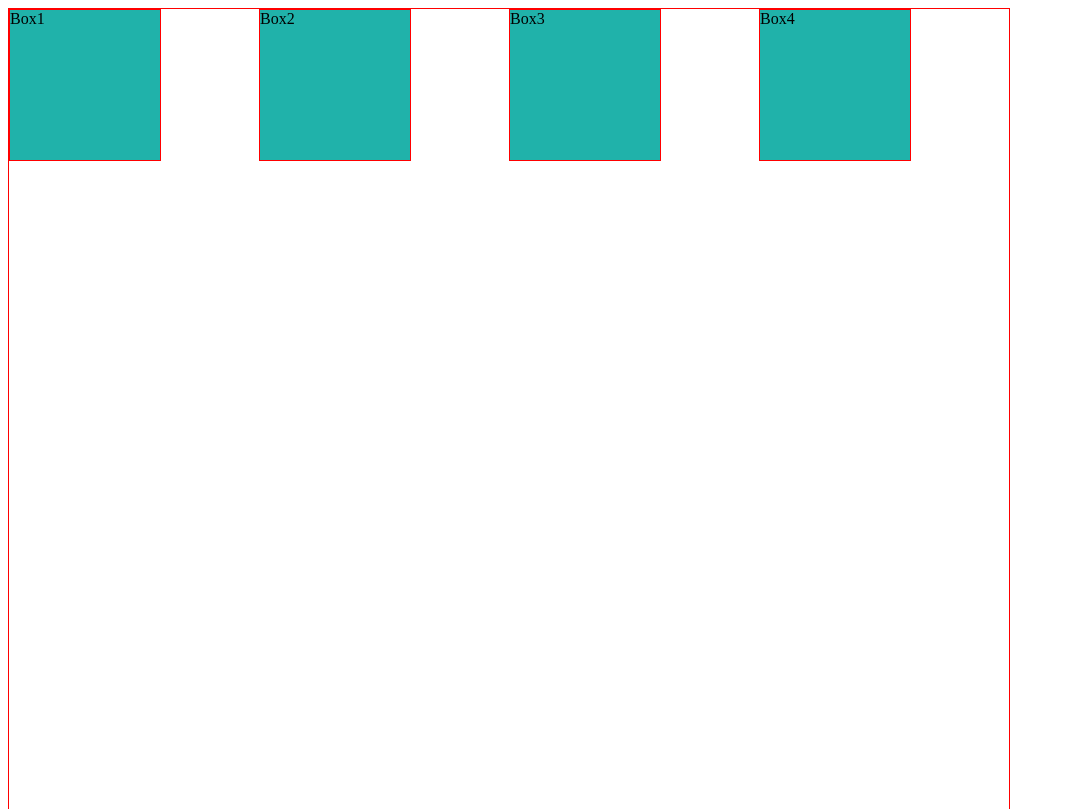
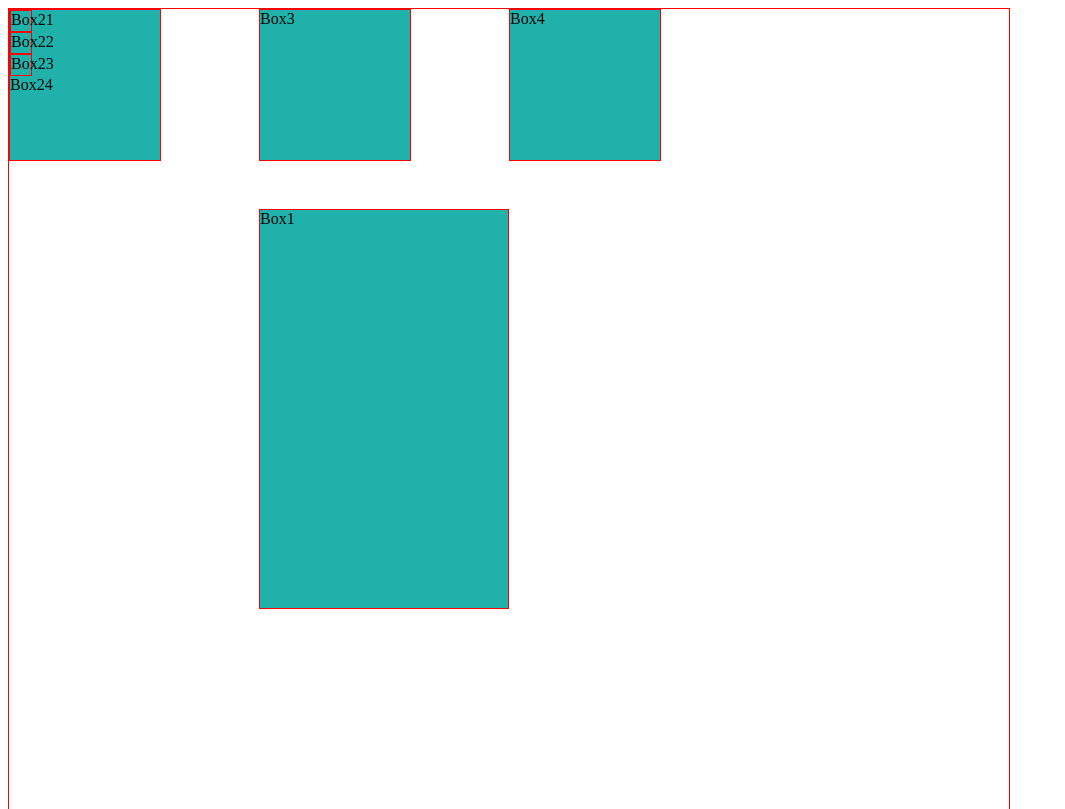
Before and after one commit to Jeet2024-lab/ABES-TOT-FSD, a plain HTML site: page Day3 CSS2/grid.html in a window 1280 px wide. Shown: the top 809 px of the page, without its empty margins (0-1065 px from the left). Drawn offline with Linux system fonts and the light colour scheme.

Commit message:
grid final version

```diff
--- a/Day3 CSS2/grid.html
+++ b/Day3 CSS2/grid.html
@@ -9,7 +9,13 @@
 <body>
 <div class="box">
 <div class="box1">Box1</div>
-<div class="box2">Box2</div>
+<div class="box2">
+    <div class="box21">Box21</div>
+    <div class="box22">Box22</div>
+    <div class="box23">Box23</div>
+    <div class="box24">Box24</div>
+
+</div>
 <div class="box3">Box3</div>
 <div class="box4">Box4</div>
 
--- a/Day3 CSS2/style.css
+++ b/Day3 CSS2/style.css
@@ -101,29 +101,73 @@ background-color: lightsalmon;
 }
 
 .box1{
-height: 150px;
-    width: 150px;
+/* height: 150px; */
+    /* width: 150px; */
+    height: auto;
+    width: auto;
     border: 1px solid red;
     background-color: lightseagreen;
+    grid-column-start: 2;
+    grid-column-end: 3;
+    grid-row-start: 2;
+    grid-row-end: 3;
+
 }
 
 .box2{
  height: 150px;
     width: 150px;
     border: 1px solid red;
-      background-color: lightseagreen
+      background-color: lightseagreen;
+      grid-template-columns: repeat(2,1fr);
+      grid-template-rows:repeat(2,1fr) ;
+
+
+}
+.box21{
+ height: 20px;
+    width: 20px;
+    border: 1px solid red;
+      background-color: lightseagreen;
+
+
+}
+.box22{
+ height: 20px;
+    width: 20px;
+    border: 1px solid red;
+      background-color: lightseagreen;
+
+
+}
+.box23{
+ height: 20px;
+    width: 20px;
+    border: 1px solid red;
+      background-color: lightseagreen;
+
+
+}
+.box4{
+ height: 150px;
+    width: 150px;
+    border: 1px solid red;
+      background-color: lightseagreen;
+
+
 }
 
 .box3{
 height: 150px;
     width: 150px;
     border: 1px solid red;
-      background-color: lightseagreen
+      background-color: lightseagreen;
+
 }
 
 .box4{
 height: 150px;
     width: 150px;
     border: 1px solid red;
-      background-color: lightseagreen
+      background-color: lightseagreen;
 }
```
